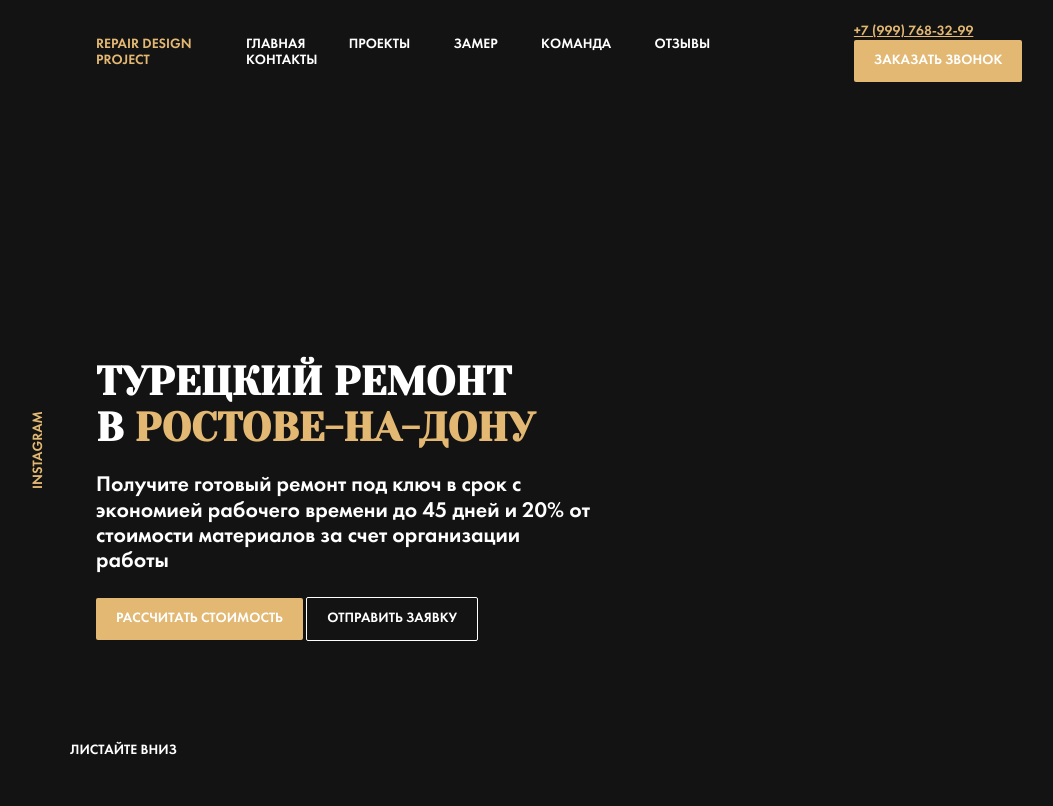
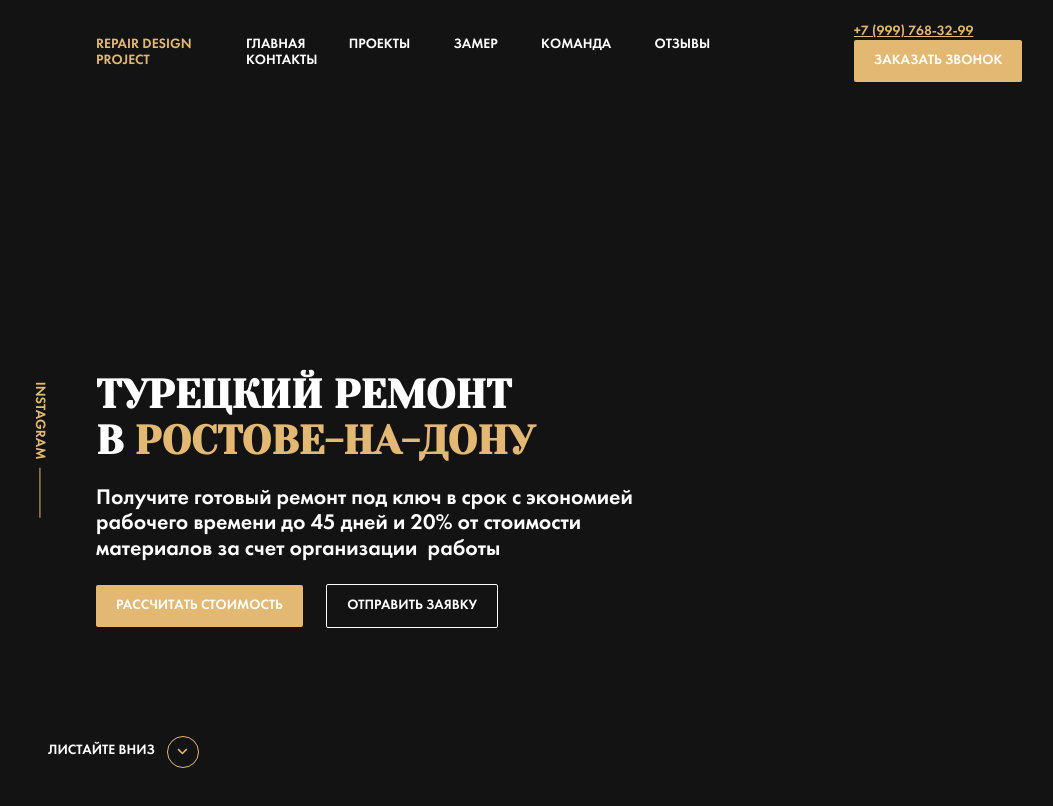
Before and after one commit to Novruzov-123/Workspace, a website: page index.html in a window 1280 px wide. Shown: the whole page, without its empty margins (0-1053 px from the left). Drawn offline with Linux system fonts and the light colour scheme; files whose address does not match are found by name.

Commit message:
feat: add after-inst-link and after-scroll-down

```diff
--- a/index.html
+++ b/index.html
@@ -38,7 +38,7 @@
             <div class="container">
                 <div class="hero__content">
                     <h1 class="title hero__title">Турецкий ремонт <br>в<span class="title--primary"> Ростове-на-дону</span></h1>
-                    <p class="hero__text">Получите готовый ремонт под ключ в срок с экономией рабочего времени до 45 дней и 20% от стоимости материалов за счет организации работы</p>
+                    <p class="hero__text">Получите готовый ремонт под ключ в срок с экономией рабочего времени до 45 дней и 20% от стоимости материалов за счет организации&nbsp; работы</p>
                     <button class="button hero__button button--primary">Рассчитать стоимость</button>
                     <button class="button hero__button button--outline">Отправить заявку</button>
                 </div>
--- a/sass/templates/_hero.sass
+++ b/sass/templates/_hero.sass
@@ -1,6 +1,6 @@
 .hero
   background: $dark url('../img/hero-img.jpg') no-repeat center / cover
-  max-width: 1356px
+  width: 100%
   height: 100vh
   color: $light
   padding-top: 100px
@@ -8,6 +8,9 @@
   display: flex
   justify-content: center
   align-items: flex-start
+  &::before
+    content: ''
+
   &__instagram
     position: absolute
     height: 100%
@@ -27,11 +30,22 @@
      text-transform: uppercase
      text-decoration: none
      color: $light
+     &::after
+       content: ''
+       background: url('../img/down.svg') no-repeat center
+       width: 30px
+       height: 30px
+       border: 1px solid $primary
+       border-radius: 50%
+       margin-left: 12px
+
   &__content
     max-width: 670px
   &__text
     font-size: 22px
-    max-width: 500px
+    max-width: 600px
+  &__button
+    margin-right: 20px
 
 
 .instagram
@@ -40,10 +54,21 @@
   align-items: center
   background-color: $dark
   &__link
+    display: flex
+    align-items: center
     text-decoration: none
     text-transform: uppercase
     color: $primary
-    transform: rotate(-90deg)
+    transform: rotate(90deg)
+    line-height: 0.8
+    &::after
+      content: ''
+      background-color: $primary
+      width: 50px
+      height: 1px
+      margin-left: 8px
+
+
 .title
   margin: 0
   font-family: 'Yeseva One', cursive
```
Also changed, not shown: css/style.css, img/down.svg (added).
